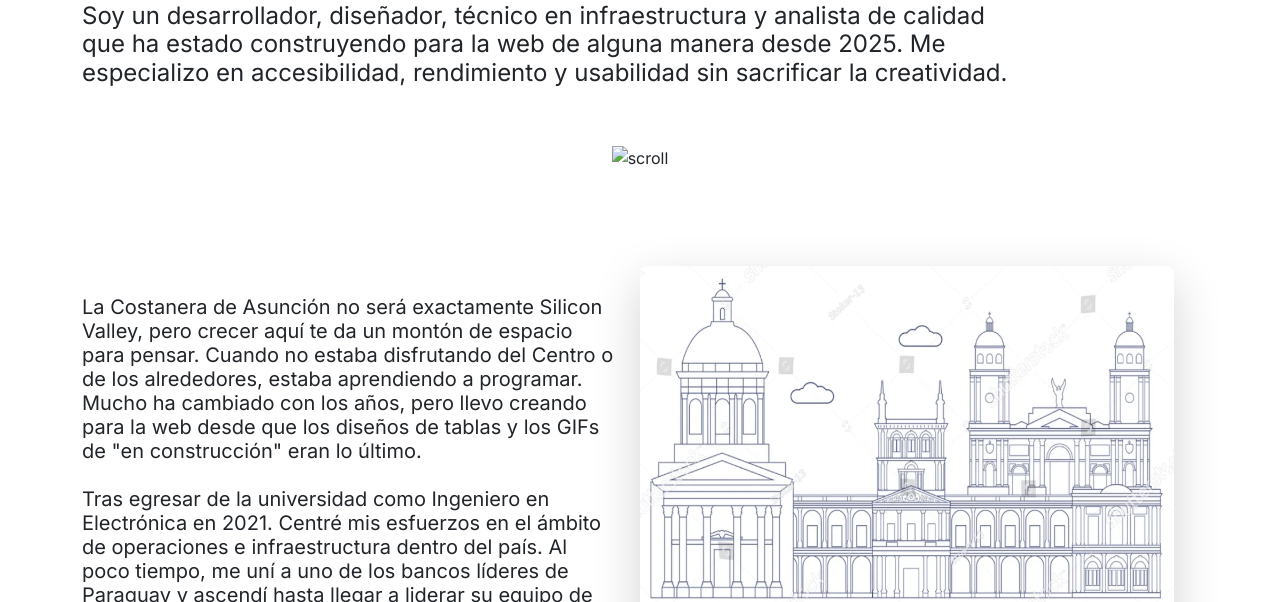
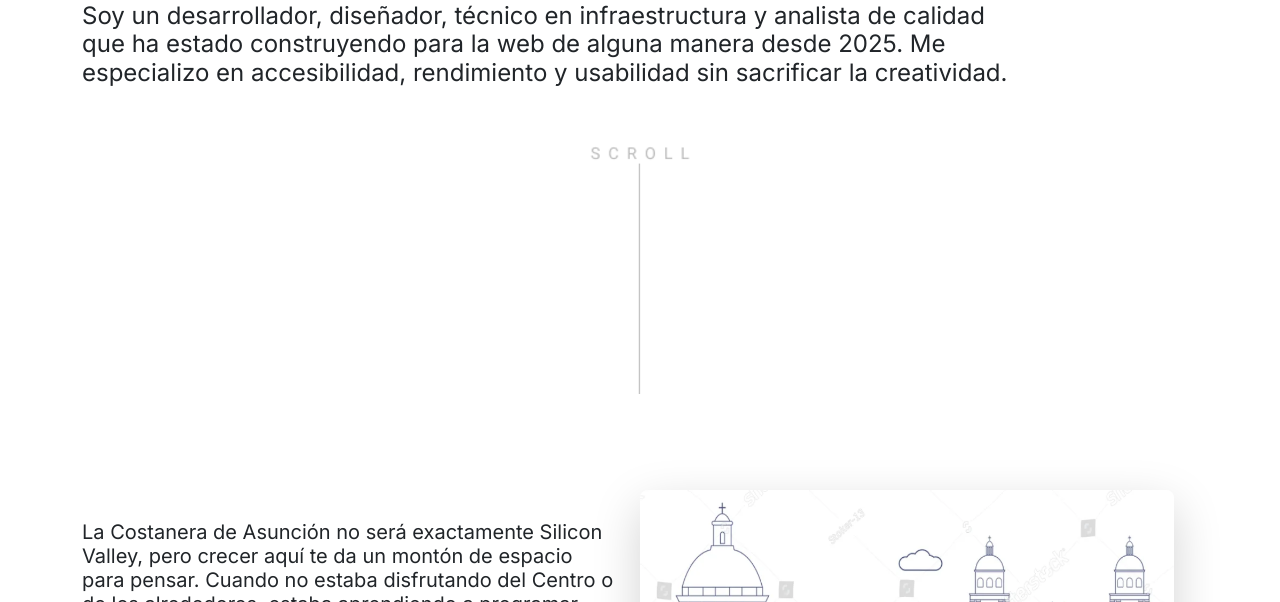
Before and after one commit to fradivicab/portfolio-fran-boostrap, a website: page pages/acercade.html in a window 1280 px wide. Shown: the part 198-800 px from the top of the page. Drawn offline with nearby package versions, Linux system fonts and the light colour scheme; files whose address does not match are found by name.

Commit message:
litle hotfix with the scroll image

```diff
--- a/pages/acercade.html
+++ b/pages/acercade.html
@@ -110,7 +110,7 @@
 
         <!-- Separador visual -->
         <div class="text-center my-5">
-            <img src="../assets/images/Frame 2.png" alt="scroll">
+            <img src="../assets/images/Frame 2.webp" alt="scroll">
         </div>
 
         <!-- Sección de Antecedentes y Ubicación -->
```
